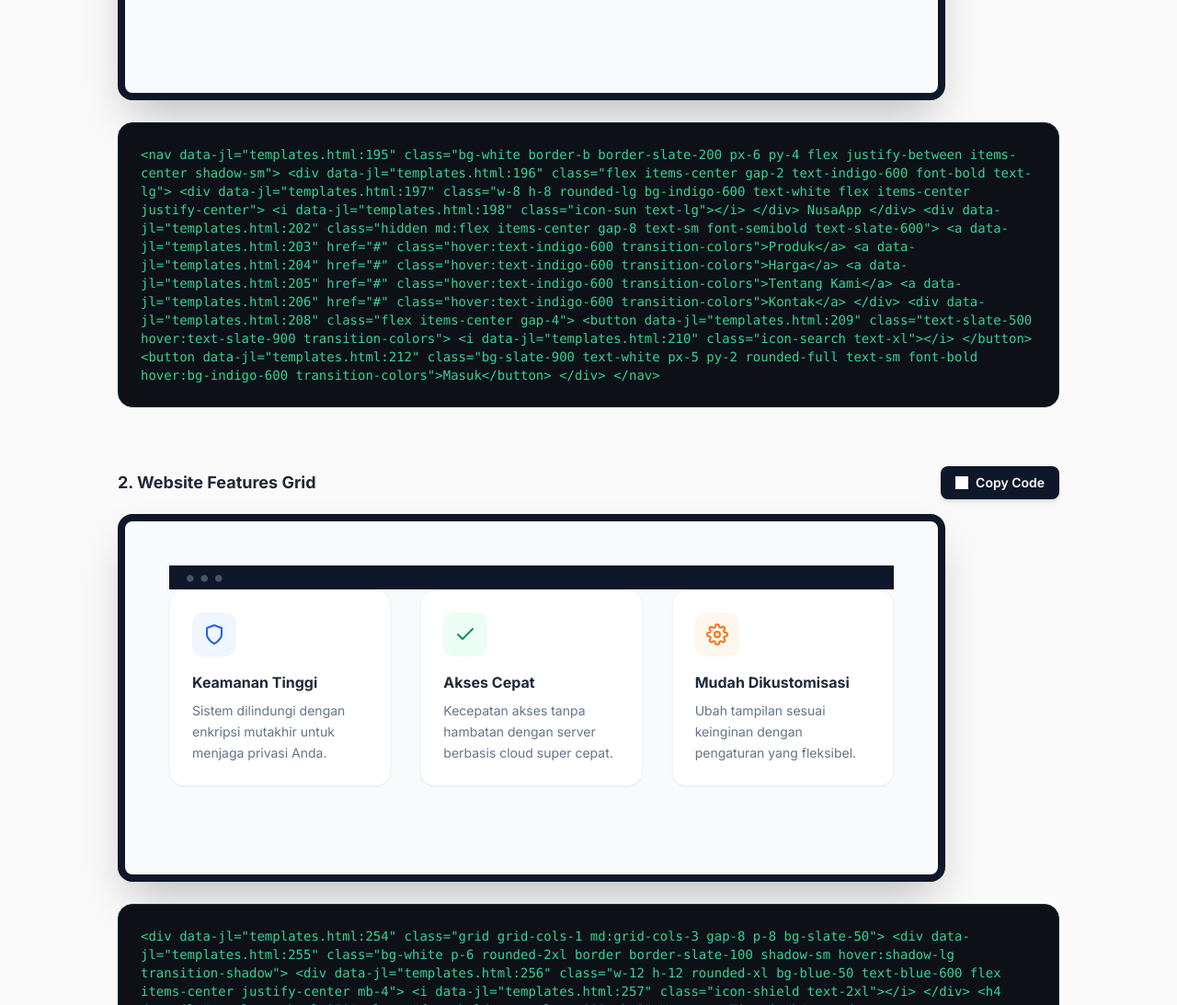
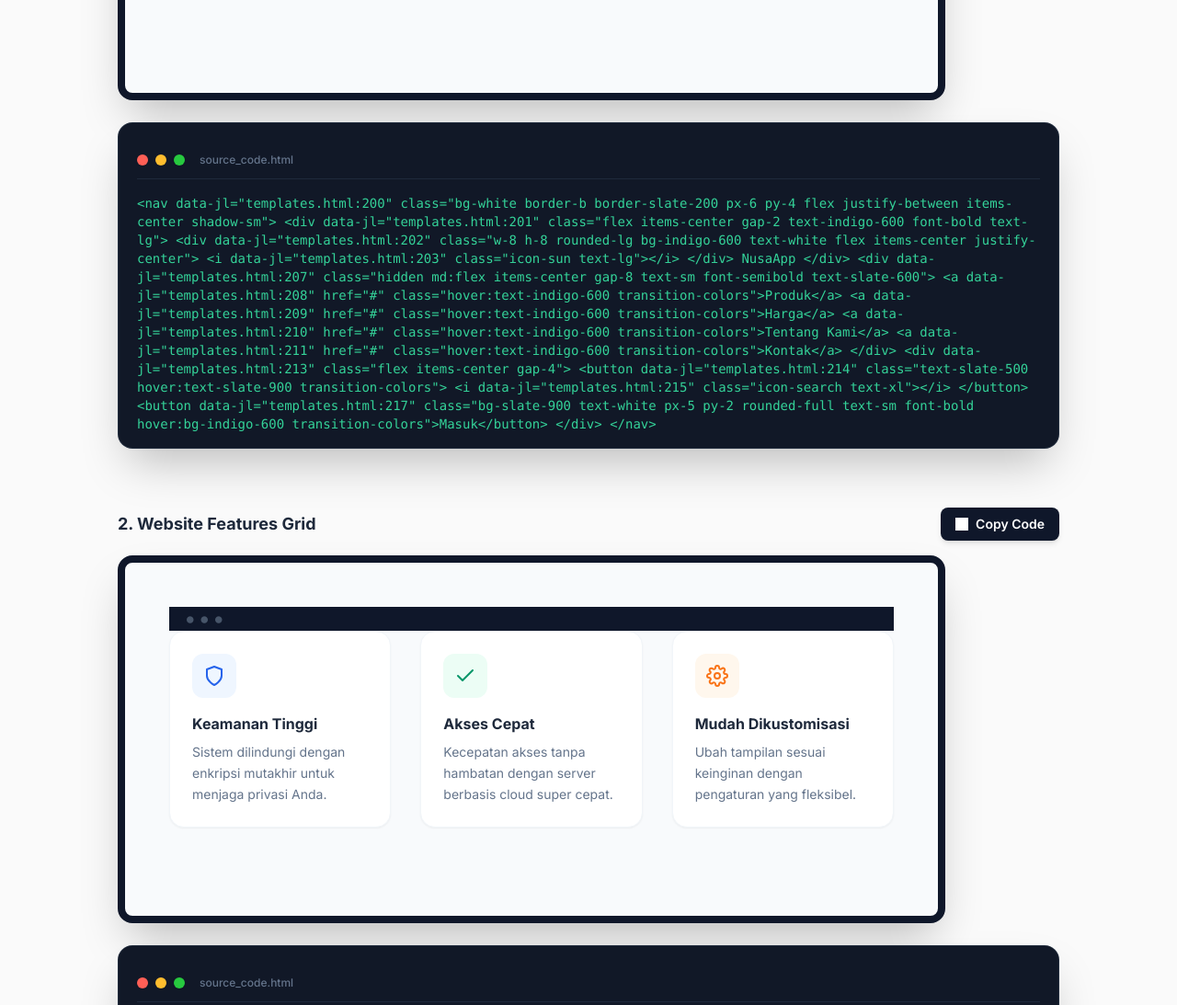
Before and after one commit to amrunamv/nusaicon, a website: page templates.html in a window 1280 px wide. Shown: the part 800-1893 px from the top of the page at 92% size. Drawn offline with nearby package versions, Linux system fonts and the light colour scheme.

Commit message:
style: upgrade source code appearance to Snap Code aesthetics and fix grid layout

```diff
--- a/templates.html
+++ b/templates.html
@@ -23,6 +23,11 @@
         ::-webkit-scrollbar-track { background: transparent; }
         ::-webkit-scrollbar-thumb { background: #cbd5e1; border-radius: 10px; }
         ::-webkit-scrollbar-thumb:hover { background: #94a3b8; }
+
+        .snap-scrollbar::-webkit-scrollbar { width: 6px; height: 6px; }
+        .snap-scrollbar::-webkit-scrollbar-track { background: transparent; }
+        .snap-scrollbar::-webkit-scrollbar-thumb { background: #334155; border-radius: 10px; }
+        .snap-scrollbar::-webkit-scrollbar-thumb:hover { background: #475569; }
 
         .bg-grid-pattern {
             background-size: 40px 40px;
@@ -289,7 +294,7 @@
                 <div class="flex-1 h-px bg-slate-200 ml-4"></div>
             </div>
 
-            <div class="grid grid-cols-1 lg:grid-cols-2 xl:grid-cols-3 gap-12 justify-items-center">
+            <div class="grid grid-cols-1 lg:grid-cols-2 xl:grid-cols-3 gap-12 items-start justify-items-center">
 
             <!-- 1. Bottom Navigation Bar -->
             <div class="flex flex-col items-center gap-6 w-full max-w-md">
@@ -578,8 +583,16 @@
                 const htmlContent = t.innerHTML.trim();
                 const escaped = htmlContent.replace(/</g, '&lt;').replace(/>/g, '&gt;');
 
-                t.className = "bg-[#0D1117] text-emerald-400 text-xs sm:text-sm p-4 sm:p-6 rounded-2xl overflow-x-auto border border-slate-800 shadow-inner w-full font-mono mt-6 text-left leading-relaxed relative group";
-                t.innerHTML = `<code>${escaped}</code>`;
+                t.className = "bg-[#111827] text-[13px] sm:text-sm px-5 py-4 rounded-2xl border border-slate-700/50 shadow-2xl w-full font-mono mt-6 text-left leading-relaxed relative group snap-scrollbar max-h-[400px] overflow-y-auto";
+                t.innerHTML = `
+                    <div class="flex items-center gap-2 mb-4 sticky -top-4 bg-[#111827] pt-4 pb-3 border-b border-slate-800 z-10 w-full">
+                        <div class="w-3 h-3 rounded-full bg-[#ff5f56] shadow-sm"></div>
+                        <div class="w-3 h-3 rounded-full bg-[#ffbd2e] shadow-sm"></div>
+                        <div class="w-3 h-3 rounded-full bg-[#27c93f] shadow-sm"></div>
+                        <span class="ml-2 text-xs text-slate-500 font-sans font-medium">source_code.html</span>
+                    </div>
+                    <code class="text-emerald-400">${escaped}</code>
+                `;
             });
         });
 
```
